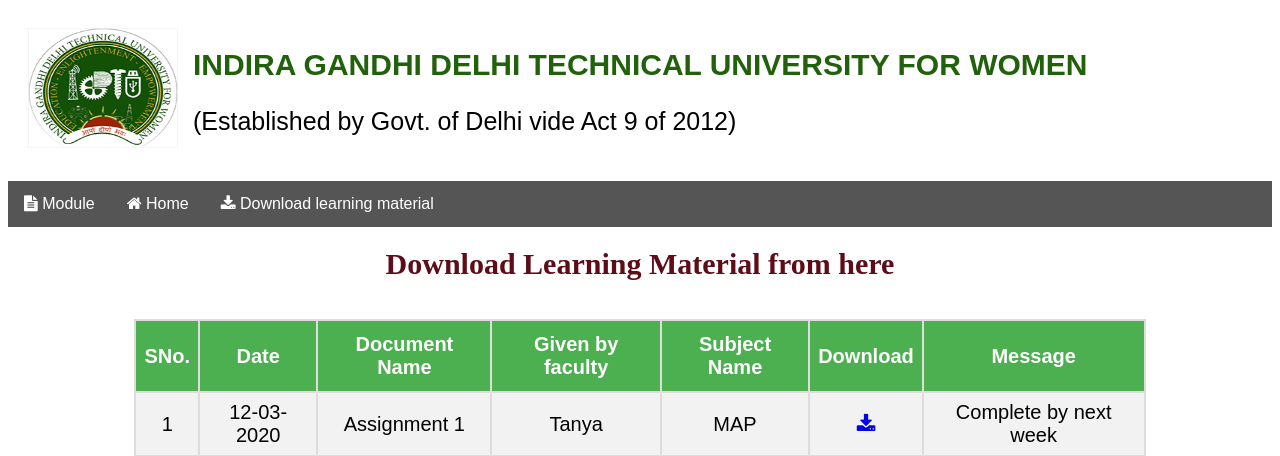
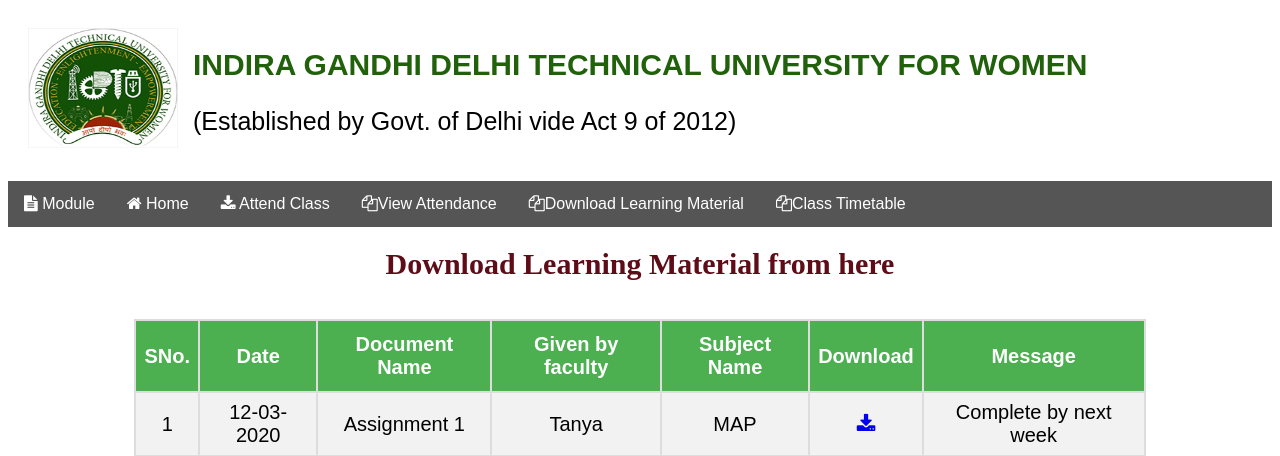
Before and after one commit to pranatimittal/ERP2, a PHP site: page /student_pages/student_download_learning.php in a window 1280 px wide. Shown: the top 456 px of the page. Run offline with PHP 8.4, Linux system fonts and the light colour scheme; a user stored in the database is signed in; data comes from the database, SQL or seed files in the repository.

Commit message:
update after test1
navbar updated

```diff
--- a/student_pages/student_download_learning.php
+++ b/student_pages/student_download_learning.php
@@ -135,11 +135,13 @@
   </div>
 
 
-  <div class="navbar">
+<div class="navbar">
     <a href="module_page.php"><i class="fa fa-file-text" aria-hidden="true"></i> Module</a>
     <a href="classroom_page.php"><i class="fa fa-user  fa-home"></i> Home</a>
-    <a href="student_download_learning.php"><i class="fa fa-download" aria-hidden="true"></i> Download learning material</a>
-
+    <a href="student_video_conf.php"><i class="fa fa-download" aria-hidden="true"></i> Attend Class</a>
+    <a href="student_attendance_page.php"><i class="fa fa-files-o" aria-hidden="true"></i>View Attendance</a>
+    <a href="student_download_learning.php"><i class="fa fa-files-o" aria-hidden="true"></i>Download Learning Material</a>
+    <a href="student_timetable.php"><i class="fa fa-files-o" aria-hidden="true"></i>Class Timetable</a>
   </div>
 
   <div class="main">
```
